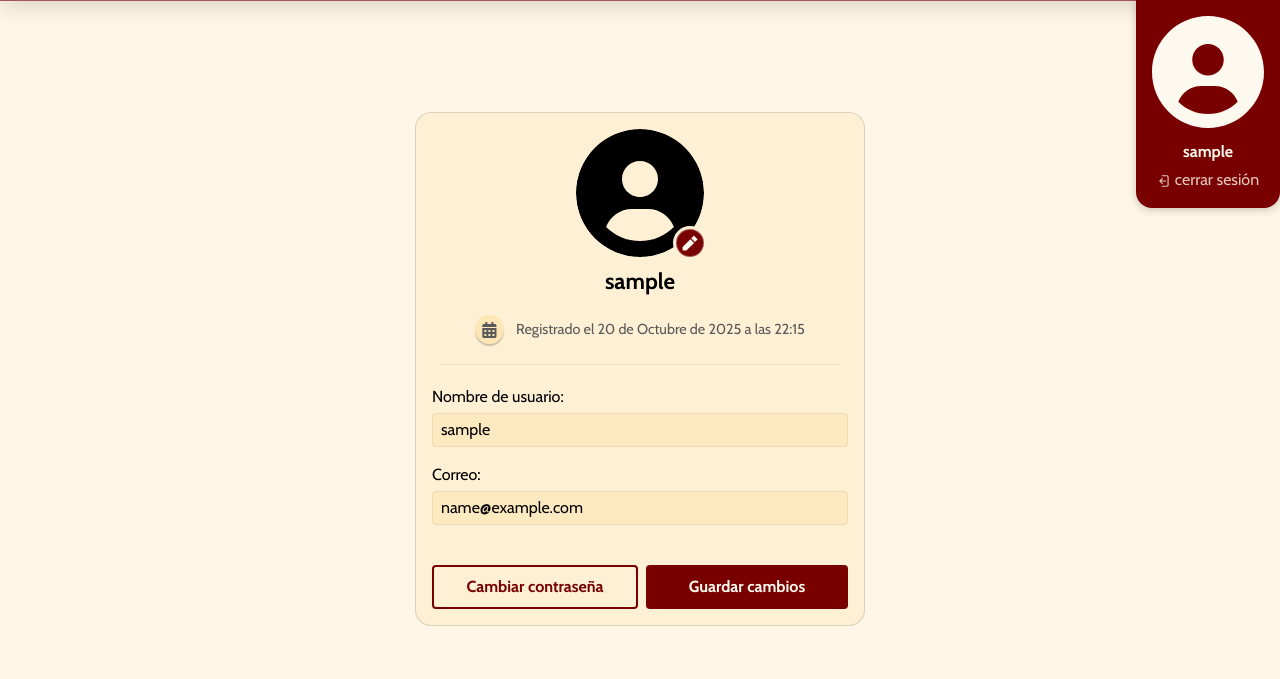
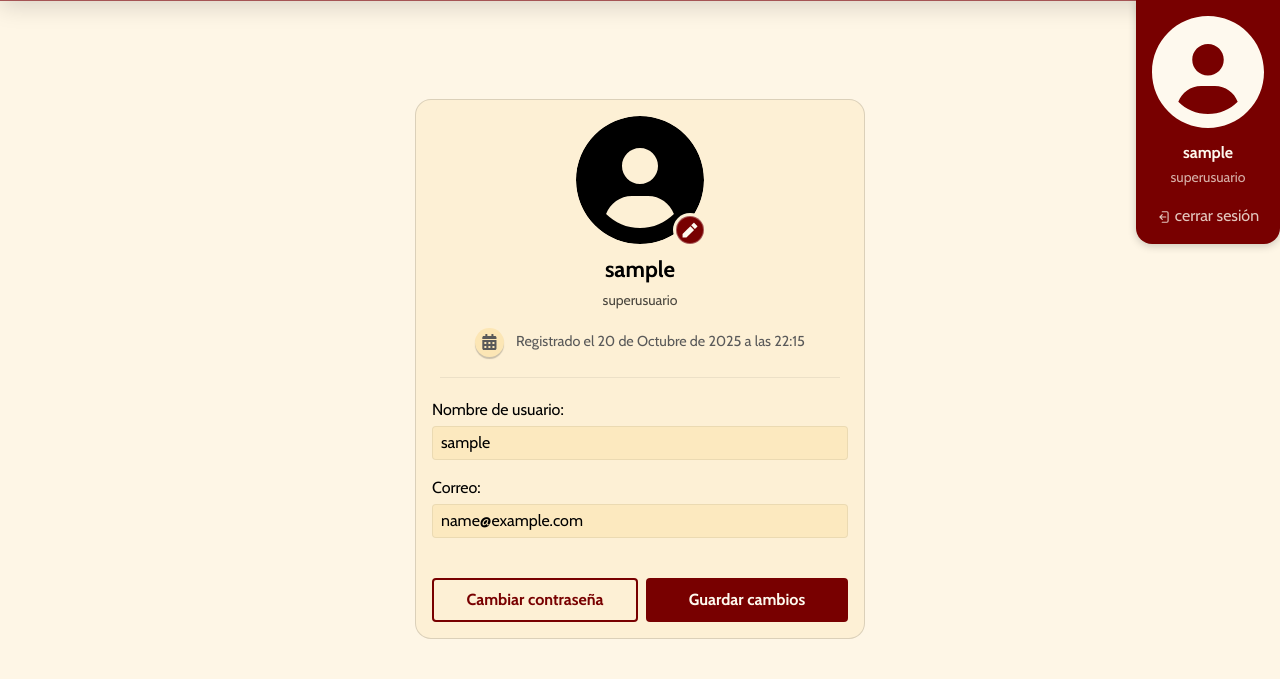
Before and after one commit to Hush-Yael/Sistema-Liceo-Mijaguas, a Django app: page /perfil in a window 1280 px wide, after a click that opens the changed part. Shown: the part 63-742 px from the top of the page. Run offline with Django 4.2, Linux system fonts and the light colour scheme; the visitor is signed in with stand-in values (Sample User, id 1); some libraries are stand-ins or nearby versions.

Commit message:
cambios: ahora se muestran los grupos asignados al usuario, justo debajo del nombre

```diff
--- a/static/css/base.css
+++ b/static/css/base.css
@@ -119,3 +119,19 @@ select option:checked {
   background: var(--color-primario-500);
   color: var(--color-texto-primario);
 }
+
+.datos-usuario {
+  line-height: 1.6;
+  text-align: center;
+  text-wrap: balance;
+}
+
+.datos-usuario h1 {
+  font-weight: bold;
+}
+
+.datos-usuario p {
+  font-size: .875em;
+  opacity: .7;
+  text-transform: lowercase;
+}
--- a/static/css/componentes/cabecera.css
+++ b/static/css/componentes/cabecera.css
@@ -70,8 +70,23 @@ html {
   margin-right: .5em;
 }
 
+#perfil-en-linea {
+  margin-bottom: .5rem;
+}
+
 #perfil-en-linea .contenido {
-  padding: 1.5rem;
+  position: relative;
+  padding: 1rem;
+}
+
+#perfil-en-linea .contenido::after {
+  position: absolute;
+  content: '';
+  height: 1px;
+  left: 1em;
+  right: 1em;
+  background-color: #fff2;
+  bottom: 0;
 }
 
 #perfil-menu .contenido {
@@ -100,17 +115,13 @@ img.cabecera-avatar {
   object-fit: cover;
 }
 
-.perfil figcaption {
-  font-weight: bold;
-}
-
 #cerrar-sesion {
   display: flex;
   align-items: center;
   justify-content: center;
   gap: .25rem;
   opacity: .8;
-  margin: .25em auto 0;
+  margin: 1em auto 0;
   padding: 0 .25rem;
   border-radius: var(--radio-campo);
   transition: background-color 0.2s ease-in-out;
--- a/templates/componentes/cabecera.html
+++ b/templates/componentes/cabecera.html
@@ -34,7 +34,7 @@
   <nav id="nav" data-path-actual="{{ request.path }}">
     {% if request.user.is_authenticated %}
       <div class="perfil" id="perfil-en-linea">
-        {% include 'componentes/perfil.html' %}
+        {% include 'componentes/perfil/index.html' %}
       </div>
     {% else %}
       <a
@@ -193,7 +193,7 @@
     </summary>
 
     {% if request.user.is_authenticated %}
-      {% include 'componentes/perfil.html' %}
+      {% include 'componentes/perfil/index.html' %}
     {% else %}
       <div class="contenido">
         <a
--- /dev/null
+++ b/templates/componentes/perfil/datos.html
@@ -0,0 +1,12 @@
+<hgroup class="datos-usuario">
+  <h1>{{ request.user.username }}</h1>
+  <p>
+    {% if request.user.is_superuser %}
+      superusuario
+    {% else %}
+      {% for grupo in request.user.groups.all %}
+        {{ grupo }}{% if not forloop.last %},{% endif %}
+      {% endfor %}
+    {% endif %}
+  </p>
+</hgroup>
--- a/templates/componentes/perfil.html
+++ b/templates/componentes/perfil/index.html
@@ -20,7 +20,7 @@
       {% endif %}
     </a>
 
-    <figcaption>{{ request.user.username }}</figcaption>
+    <figcaption>{% include "componentes/perfil/datos.html" %}</figcaption>
   </figure>
 
   <a id="cerrar-sesion" href="{% url 'logout' %}">
--- a/usuarios/static/css/perfil.css
+++ b/usuarios/static/css/perfil.css
@@ -180,15 +180,11 @@ form {
   object-fit: cover;
 }
 
-#nombre-usuario {
+main .datos-usuario h1 {
   width: 100%;
   outline: none;
   border-bottom: 1px solid #0000;
-  text-align: center;
-  text-wrap: balance;
   font-size: 1.4rem;
-  font-weight: bold;
-  text-align: center;
   transition: border-bottom .25s ease;
 }
 
--- a/usuarios/templates/perfil.html
+++ b/usuarios/templates/perfil.html
@@ -116,7 +116,7 @@
         </details>
       </div>
 
-      <h1 id="nombre-usuario">{{ usuario }}</h1>
+      {% include "componentes/perfil/datos.html" %}
 
       <p class="flex texto-sutil" id="fecha-registro">
         <span class="icono-redondo">
```
